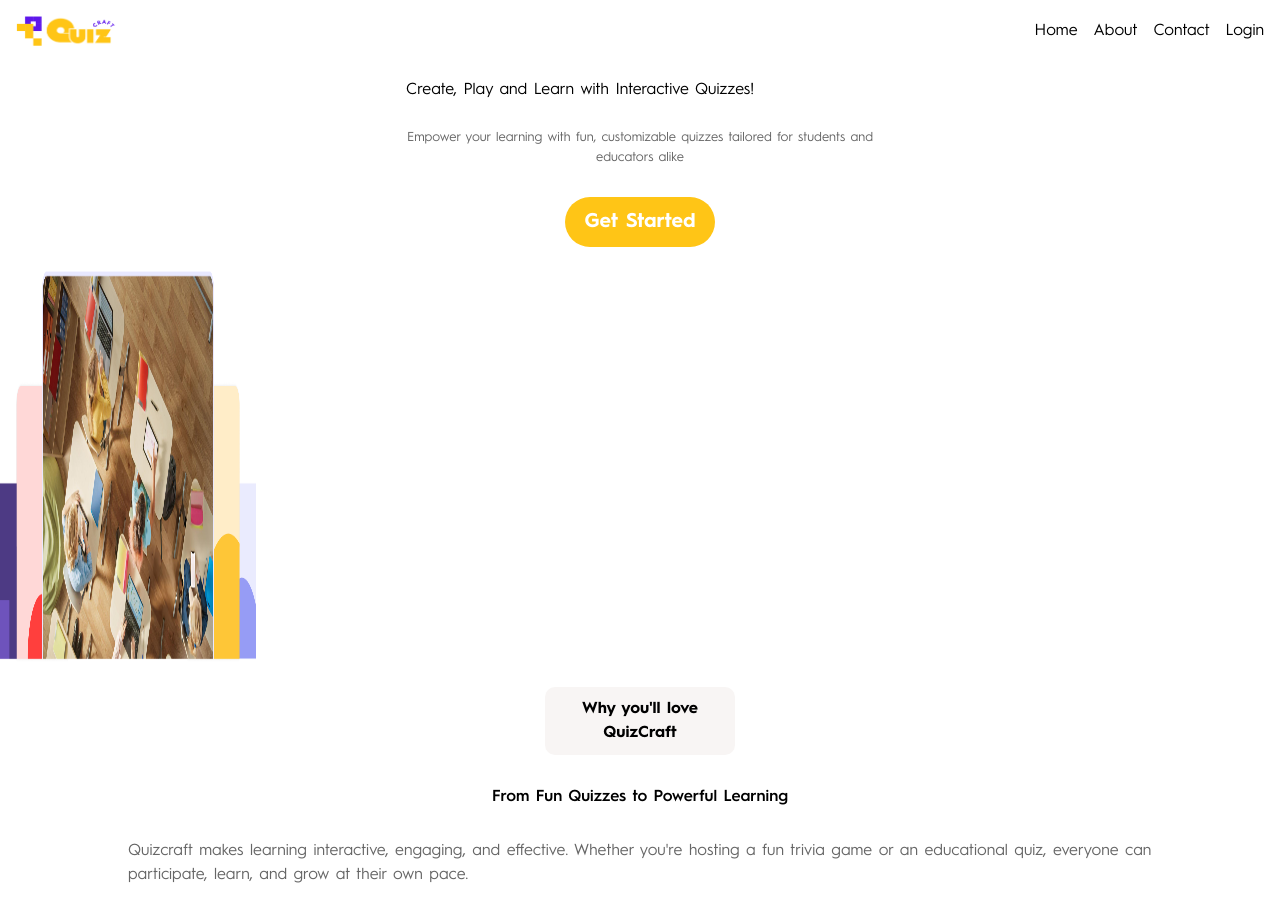
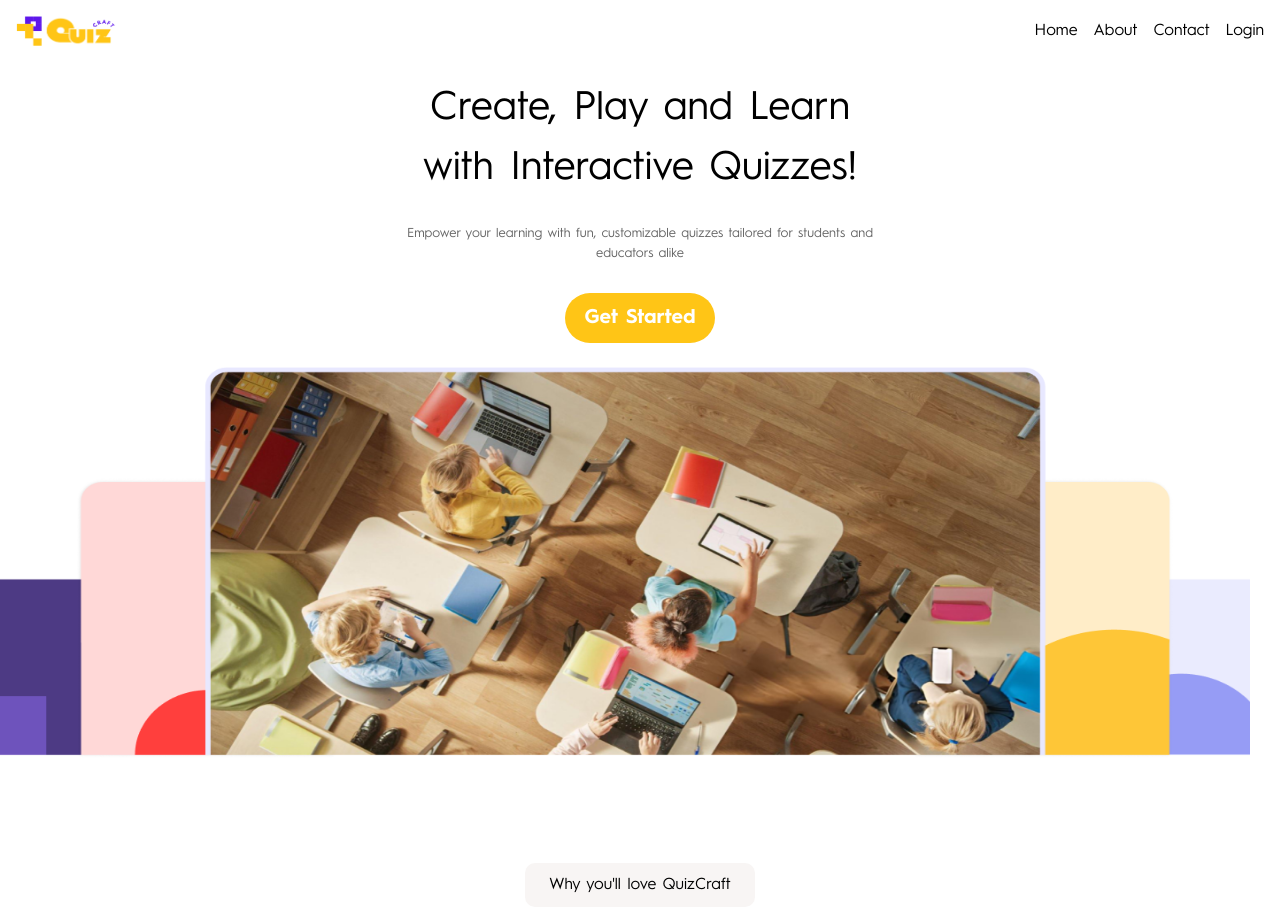
Before and after one commit to SaugatGhimire07/quiz-craft, a React (Vite) app in the folder client/: page / in a window 1280 px wide. Shown: the top 915 px of the page. Built offline with nearby package versions, Linux system fonts and the light colour scheme.

Commit message:
landing page css fixed

```diff
--- a/client/src/pages/HomePage.jsx
+++ b/client/src/pages/HomePage.jsx
@@ -8,7 +8,7 @@ import "../styles/home.css";
 
 const HomePage = () => {
   return (
-    <div className="container">
+    <div className="container-home">
         <div className="header-container">
             <h1 className="header">Create, Play and Learn with Interactive Quizzes!</h1>
             <p className="header-text">Empower your learning with fun, customizable quizzes tailored for students and educators alike</p>
--- a/client/src/styles/home.css
+++ b/client/src/styles/home.css
@@ -4,10 +4,7 @@
 }
 
 
-.container{
-    padding:none;
-    margin: none;
-}
+
 
 .header-container{
     width: 500px;
@@ -17,6 +14,7 @@
 }
 .header{
     color: black;
+    font-size: 40px;
 
 }
 .header-text{
@@ -32,7 +30,6 @@
 }
 .button{
     width: 30%;
-
     margin-left:35%;
     background-color: #ffc516;
     border-radius: 40px;
@@ -47,7 +44,6 @@
 }
 
 .img_Style{
-    width: 20%;
     height: 100%;
     margin-top: 20px;
 }
@@ -56,15 +52,15 @@
     display: grid;
     width: 80%;
     margin: auto;
-    margin-top: 20px;
+    margin-top: 100px;
     align-items: center;
     justify-items: center;
 }
 
 .short-heading{
-    width: 190px;
-    font-weight: bold;
-    color: black;
+    width: 230px;
+    font-weight: 500;
+    color: rgb(0, 0, 0);
     background-color: #f8f5f4;
     text-align: center;
     border-radius: 10px;
@@ -73,18 +69,21 @@
 }
 .heading-2{
 
-    margin-bottom: 30px;
+    margin-bottom: 10px;
 }
 .From_heading{
     font-weight: 600;
 }
 
 .para-2{
-    margin-bottom: 30px;
+    margin-bottom: 20px;
+    padding:10px ;
+    padding-left: 100px;
+    text-align: center;
 }
 
 .desc-container {
-    margin-left: 30px;
+    margin-left: 180px;
 }
 
 .desc_points {
@@ -97,7 +96,7 @@
     margin-left: 50px;
     list-style: none;
     padding: 0;
-    gap: 70px; /* Adds spacing between items */
+    gap: 14px; /* Adds spacing between items */
 }
 
 .desc_points li {
```
